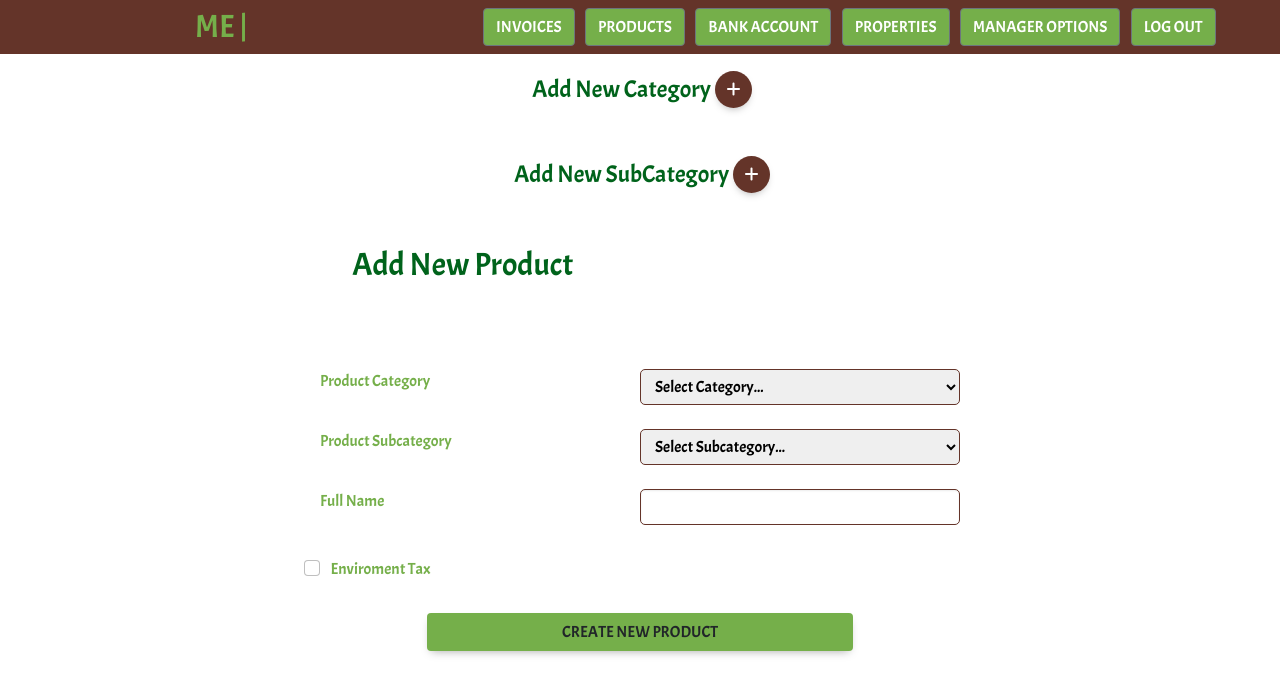
After one commit to MarisKX/Warehouse_v4.0, a Django app: page /products/add_product/ in a window 1280 px wide. The commit adds this page. Shown: the top 698 px of the page. Run offline with Django 4.2, Linux system fonts and the light colour scheme; a user stored in the database is signed in; tables that the repository leaves empty hold one stand-in row (values such as "Sample post"); some libraries are stand-ins or nearby versions.

Commit message:
Created add product template with form handler in js

```diff
--- /dev/null
+++ b/products/forms.py
@@ -0,0 +1,53 @@
+from django import forms
+from .models import Category, SubCategory, Product
+
+
+class CategoryForm(forms.ModelForm):
+
+    class Meta:
+        model = Category
+        fields = [
+            'display_name'
+        ]
+
+    def __init__(self, *args, **kwargs):
+        super().__init__(*args, **kwargs)
+
+        for field_name, field in self.fields.items():
+            field.widget.attrs['class'] = 'select select-category col-6 add-product-select-field mb-4'
+
+    def clean_display_name(self):
+        data = self.cleaned_data.get("display_name")
+        print(data)
+        if len(data) > 80:
+            raise forms.ValidationError("Max characters = 80!")
+        elif len(data) < 4:
+            raise forms.ValidationError("Min characters = 4!")
+        return data
+
+
+class SubCategoryForm(forms.ModelForm):
+
+    class Meta:
+        model = SubCategory
+        fields = [
+            'category',
+            'display_name'
+        ]
+
+    def __init__(self, *args, **kwargs):
+        super().__init__(*args, **kwargs)
+
+        categories = Category.objects.all()
+        display_name_categories = [(c.id, c.get_display_name()) for c in categories]
+        self.fields['category'].choices = display_name_categories
+
+        for field_name, field in self.fields.items():
+            field.widget.attrs['class'] = 'select select-category col-6 add-product-select-field mb-4'
+
+
+class ProductForm(forms.Form):
+    category = Category.objects.all()
+    subcategory = SubCategory.objects.all()
+    full_name = forms.CharField()
+    enviroment_tax_amount = forms.DecimalField()
--- /dev/null
+++ b/products/templates/products/add_product.html
@@ -0,0 +1,114 @@
+{% extends "base.html" %}
+{% load static %}
+
+{% block extra_title %}Add Product{% endblock %}
+
+{% block page_header %}
+    <div class="container header-container">
+        <div class="row">
+            <div class="col"></div>
+        </div>
+    </div>
+{% endblock %}
+
+{% block content %}
+    <div class="row">
+        <div class="col-8 offset-2 p-3 d-flex justify-content-center pb-4">
+            <h4 class="m-1" id="toggle_add_category_h">Add New Category</h4>
+            <button type="button" class="btn bg-brown btn-floating" id="toggle_add_category_btn"><i class="fa-solid fa-plus"></i></button>
+            <!-- Category Form -->
+            <form method="POST" action="." class="general-form" id="category-form" hidden>
+                {% csrf_token %}
+                <legend>Add New Category</legend>
+                <!-- Name input -->
+                <div class="form-outline mb-4 row category-input-wrap">
+                    {{ add_category }}
+                </div>
+                <!-- Submit button -->
+                <div class="form-outline mb-4 p-1 row">
+                    <button type="submit" class="col-7 offset-2 btn bg-green" name="add-category-btn">Create New Category</button>
+                    <button id="close-category-form" type="submit" class="col-1 offset-1 btn bg-brown"><i class="fa-solid fa-xmark"></i></button>
+                </div>
+            </form>
+        </div>
+        <div class="col-8 offset-2 p-4 d-flex justify-content-center pb-4">
+            <h4 class="m-1" id="toggle_add_subcategory_h">Add New SubCategory</h4>
+            <button type="button" class="btn bg-brown btn-floating" id="toggle_add_subcategory_btn"><i class="fa-solid fa-plus"></i></button>
+            <!-- Subcategory Form -->
+            <form method="POST" action="." class="general-form" id="subcategory-form" hidden>
+                {% csrf_token %}
+                <legend>Add New SubCategory</legend>
+                <!-- Name input -->
+                <div class="form-outline mb-4 row category-input-wrap">
+                    {{ add_subcategory }}
+                </div>
+                <!-- Submit button -->
+                <div class="form-outline mb-4 p-1 row">
+                    <button type="submit" class="col-7 offset-2 btn bg-green" name="add-subcategory-btn">Create New Category</button>
+                    <button id="close-subcategory-form" type="submit" class="col-1 offset-1 btn bg-brown"><i class="fa-solid fa-xmark"></i></button>
+                </div>
+            </form>
+        </div>
+        <div class="col-8 offset-2 p-4 d-flex justify-content-center pb-4">
+                <form method="POST" action="." class="general-form" id="subcategory-form" >
+                    {% csrf_token %}
+                    <legend>Add New Product</legend>
+                    <!-- Category Input -->
+                    <div class="form-outline mb-4 row">
+                        <label class="form-label col-6 text-green" for="category">Product Category</label>
+                        <select id="category" class="select select-category col-6 add-product-select-field" name="category">
+                            <option value="" disabled selected hidden>Select Category...</option>
+                            {% for category in all_categories %}
+                                <option class="category-value" value="{{ category.id }}">{{ category.display_name }}</option>
+                            {% endfor %}
+                        </select>
+                    </div>
+                    <!-- Subcategory Input -->
+                    <div class="form-outline mb-4 row">
+                        <label class="form-label col-6 text-green" for="form2Example1">Product Subcategory</label>
+                        <select class="select select-subcategory col-6 add-product-select-field" name="subcategory">
+                            <option value="" disabled selected hidden>Select Subcategory...</option>
+                        </select>
+                    </div>
+                    <!-- Name input -->
+                    <div class="form-outline mb-4 row">
+                        <label class="form-label col-6 text-green" for="name">Full Name</label>
+                        <input type="text" id="name" class="form-control col-6 add-product-input-field" name="full_name"/>
+                    </div>
+                    <!-- Checkbox -->
+                    <div class="form-check d-flex mb-4 row">
+                        <div class="col-6 p-2">
+                            <label class="form-check-label text-green" for="env_tax">Enviroment Tax</label>
+                            <input class="form-check-input" type="checkbox" value="" id="enviroment_tax" name="enviroment_tax"/>
+                        </div>
+                        <div class="col-6 env-tax-input-field hidden">
+                            <label class="form-label" for="env-tax" hidden></label>
+                            <input
+                                type="number"
+                                id="env-tax"
+                                class="form-control add-product-input-field-sm"
+                                name="enviroment_tax_amount"
+                                min="0.00" max="5.00"
+                                step="0.01"
+                                value="0.00"/>
+                        </div>
+                    </div>
+
+                    <!-- Submit button -->
+                    <div class="form-outline mb-4 row">
+                        <button type="submit" class="col-8 offset-2 btn bg-green" name="add-product-btn">Create New Product</button>
+                    </div>
+                </form>
+        </div>
+    </div>
+    <div class="col-md-6 offset-md-3 pb-5 pt-5">
+    </div>
+
+{% endblock %}
+
+{% block postloadjs %}
+    {{ block.super }}
+    <!-- Custom Scripts -->
+    <script src="{% static 'js/newProductFormsHandler.js' %}"></script>
+
+{% endblock %}
--- a/products/urls.py
+++ b/products/urls.py
@@ -3,5 +3,6 @@ from . import views
 
 urlpatterns = [
     path('', views.all_products, name='products'),
-    path('<code>/', views.product_details, name='product_details'),
+    path('view_product/<code>/', views.product_details, name='product_details'),
+    path('add_product/', views.add_product, name='add_product'),
 ]
--- a/products/views.py
+++ b/products/views.py
@@ -1,8 +1,9 @@
-from django.shortcuts import render, get_object_or_404
-from .models import Product, Category
+from django.shortcuts import render, get_object_or_404, reverse
+from .models import Product, Category, SubCategory
 from companies.models import Company, Warehouse
 from stock_db.models import StockItem
-from django.http import JsonResponse
+from django.http import JsonResponse, HttpResponseRedirect
+from .forms import ProductForm, CategoryForm, SubCategoryForm
 
 
 # Create your views here.
@@ -62,3 +63,48 @@ def product_details(request, code):
     }
 
     return render(request, 'products/product_details.html', context)
+
+
+def add_product(request):
+    """ A view to return the product detail page """
+
+    def is_ajax(request):
+        return request.META.get('HTTP_X_REQUESTED_WITH') == 'XMLHttpRequest'
+
+    company = get_object_or_404(Company, owner=request.user)
+    all_categories = Category.objects.all()
+
+    if is_ajax(request):
+        category = request.GET.get('category')
+        if category is not None:
+            subcategories = SubCategory.objects.filter(category=category).values_list('display_name')
+            return JsonResponse({
+                "subcategories_to_return": list(subcategories),
+                })
+
+    add_cat_form = CategoryForm()
+    add_subcat_form = SubCategoryForm()
+
+    if request.method == "POST":
+        if 'add-category-btn' in request.POST:
+            add_cat_form = CategoryForm(request.POST or None)
+            if add_cat_form.is_valid():
+                obj = add_cat_form.save(commit=False)
+                obj.save()
+                add_cat_form = CategoryForm()
+                return HttpResponseRedirect(reverse("add_product"))
+        elif 'add-subcategory-btn' in request.POST:
+            print("New SubCategory")
+            add_subcat_form = SubCategoryForm(request.POST or None)
+            if add_subcat_form.is_valid():
+                obj = add_subcat_form.save(commit=False)
+                obj.save()
+                add_subcat_form = SubCategoryForm()
+
+    context = {
+        'all_categories': all_categories,
+        'add_category': add_cat_form,
+        'add_subcategory': add_subcat_form
+    }
+
+    return render(request, 'products/add_product.html', context)
--- a/static/css/base.css
+++ b/static/css/base.css
@@ -10,6 +10,19 @@ body {
     font-family: 'Acme', sans-serif;
 
 }
+
+.row {
+    --bs-gutter-x: 0rem;
+}
+
+.form-check {
+    padding-left: 0;
+}
+
+.hidden {
+    display: none;
+}
+
 
 .header-container {
     height: 55px;
@@ -58,3 +71,105 @@ li {
 .table-row-link {
     cursor: pointer;
 }
+
+.general-form {
+    width: 40rem;;
+}
+
+.add-product-input-field {
+    border-radius: 5px !important;
+    border: 1px solid rgb(100,52,41) !important;
+    width: 50%;
+    height: 36px;
+}
+
+.add-product-input-field-sm {
+    border-radius: 5px !important;
+    border: 1px solid rgb(100,52,41) !important;
+    height: 36px;
+    width: 256px;
+}
+
+.add-product-select-field {
+    border-radius: 5px !important;
+    border: 1px solid rgb(100,52,41) !important;
+    height: 36px;
+    padding-left: 10px;
+}
+
+.form-check-input[type=checkbox]:checked {
+    background-image: none;
+    background-color: rgb(100,52,41);
+}
+
+.form-check-input[type=checkbox]:checked:focus {
+    background-color: rgb(100,52,41);
+    box-shadow: 0 0 0 0.25rem rgb(100 52 41 / 30%) !important;
+}
+
+.form-check-input:checked {
+    background-color: rgb(100,52,41);
+    border-color: rgb(100,52,41);
+}
+
+.form-check-input:checked:focus {
+    border-color: rgb(100,52,41);
+    box-shadow: 0 0 0 0.25rem rgb(100 52 41 / 30%) !important;
+}
+
+.form-check-input:focus {
+    border-color: rgb(100,52,41);
+    outline: 0;
+    box-shadow: 0 0 0 0.25rem rgb(100 52 41 / 25%) !important;
+}
+
+.form-check-input:checked:focus:before {
+    box-shadow: 0 0 0 13px rgb(100,52,41);
+    transform: scale(1.25);
+    transition: box-shadow .4s,transform .4s;
+}
+
+.form-check-input:focus:before {
+    box-shadow: 0 0 0 13px rgb(100,52,41);
+    transform: scale(1.25);
+    transition: box-shadow .4s,transform .4s;
+}
+
+#env_tax {
+    display: inline-block;
+}
+
+.errorlist {
+    color: red !important;
+    font-size: larger;
+}
+
+label {
+    width: 50% !important;
+}
+
+.fa-xmark {
+    color: white;
+}
+
+.fa-plus {
+    color: white;
+}
+
+#toggle_add_category_btn {
+    padding: 2px;
+    padding-top: 3px;
+    border-radius: 50%;
+}
+
+#toggle_add_subcategory_btn {
+    padding: 2px;
+    padding-top: 3px;
+    border-radius: 50%;
+}
+
+legend {
+    margin-bottom: 5rem;
+    padding-left: 2rem;
+    font-size: 2rem;
+}
--- /dev/null
+++ b/static/js/newProductFormsHandler.js
@@ -0,0 +1,54 @@
+$(document).ready(function(){
+    $(".select-category").change(function(){
+        let value = $(this).val()
+        console.log(value);
+        let list = $(".select-subcategory")
+        if (list[0].hasChildNodes()) {
+            list.empty();
+            $.ajax({
+                url: '',
+                type: 'get',
+                data: {
+                    category: value
+                },
+                success: function(response){
+                    let subcategories = response.subcategories_to_return
+                    $.each(subcategories,function(key, value){
+                    $(".select-subcategory").append('<option class="subcategory-value">' + value + '</option>');
+                    });
+                }
+            });
+        };
+    });
+    $("#enviroment_tax").change(function(){
+        if ($("#enviroment_tax").is(':checked')) {
+            $('.env-tax-input-field').removeClass("hidden")
+        } else {
+            $('.env-tax-input-field').addClass("hidden")
+        }
+    });
+    $("#toggle_add_category_btn").click(function(){
+        $("#category-form").removeAttr('hidden');
+        $("#toggle_add_category_h").prop('hidden', true);
+        $("#toggle_add_category_btn").prop('hidden', true);
+        console.log("clicked")
+    });
+    $("#close-category-form").click(function(){
+        $("#toggle_add_category_h").removeAttr('hidden');
+        $("#toggle_add_category_btn").removeAttr('hidden');
+        $("#category-form").prop('hidden', true);
+        console.log("clicked")
+    });
+    $("#toggle_add_subcategory_btn").click(function(){
+        $("#subcategory-form").removeAttr('hidden');
+        $("#toggle_add_subcategory_h").prop('hidden', true);
+        $("#toggle_add_subcategory_btn").prop('hidden', true);
+        console.log("clicked")
+    });
+    $("#close-subcategory-form").click(function(){
+        $("#toggle_add_subcategory_h").removeAttr('hidden');
+        $("#toggle_add_subcategory_btn").removeAttr('hidden');
+        $("#subcategory-form").prop('hidden', true);
+        console.log("clicked")
+    });
+});
--- a/templates/base.html
+++ b/templates/base.html
@@ -23,6 +23,11 @@
 
     {% block corecss %}
     <!-- Bootstrap CSS -->
+    <!-- MDB -->
+    <link
+    href="https://cdnjs.cloudflare.com/ajax/libs/mdb-ui-kit/6.1.0/mdb.min.css"
+    rel="stylesheet"
+    />
     <link
       href="https://cdn.jsdelivr.net/npm/bootstrap@5.0.2/dist/css/bootstrap.min.css"
       rel="stylesheet"
@@ -38,9 +43,9 @@
     {% block corejs %}
     <!-- Font Awesome kit -->
     <script
-      src="https://kit.fontawesome.com/bafaedfb77.js"
-      crossorigin="anonymous"
-    ></script>
+      src="https://kit.fontawesome.com/271e034d25.js"
+      crossorigin="anonymous">
+    </script>
     <!-- Bootstrap JS with Popper -->
     <script
       src="https://cdn.jsdelivr.net/npm/@popperjs/core@2.9.2/dist/umd/popper.min.js"
@@ -51,6 +56,11 @@
       src="https://cdn.jsdelivr.net/npm/bootstrap@5.0.2/dist/js/bootstrap.min.js"
       integrity="sha384-cVKIPhGWiC2Al4u+LWgxfKTRIcfu0JTxR+EQDz/bgldoEyl4H0zUF0QKbrJ0EcQF"
       crossorigin="anonymous"
+    ></script>
+    <!-- MDB -->
+    <script
+    type="text/javascript"
+    src="https://cdnjs.cloudflare.com/ajax/libs/mdb-ui-kit/6.1.0/mdb.min.js"
     ></script>
     <!-- jQuery -->
     <script
--- a/templates/includes/top-nav.html
+++ b/templates/includes/top-nav.html
@@ -31,7 +31,7 @@
             Products
           </button>
           <ul class="dropdown-menu" aria-labelledby="products">
-            <li><a class="dropdown-item" href="#">Add New Product</a></li>
+            <li><a class="dropdown-item" href="{% url 'add_product' %}">Add New Product</a></li>
             <li><a class="dropdown-item" href="{% url 'products' %}">All Products</a></li>
             <li><hr class="dropdown-divider"></li>
             <li><a class="dropdown-item" href="#">Add New category</a></li>
```
Also changed, not shown: products/models.py (+5 -5 lines), products/admin.py (line endings or trailing spaces), warehouse_v4/settings.py (line endings or trailing spaces).
